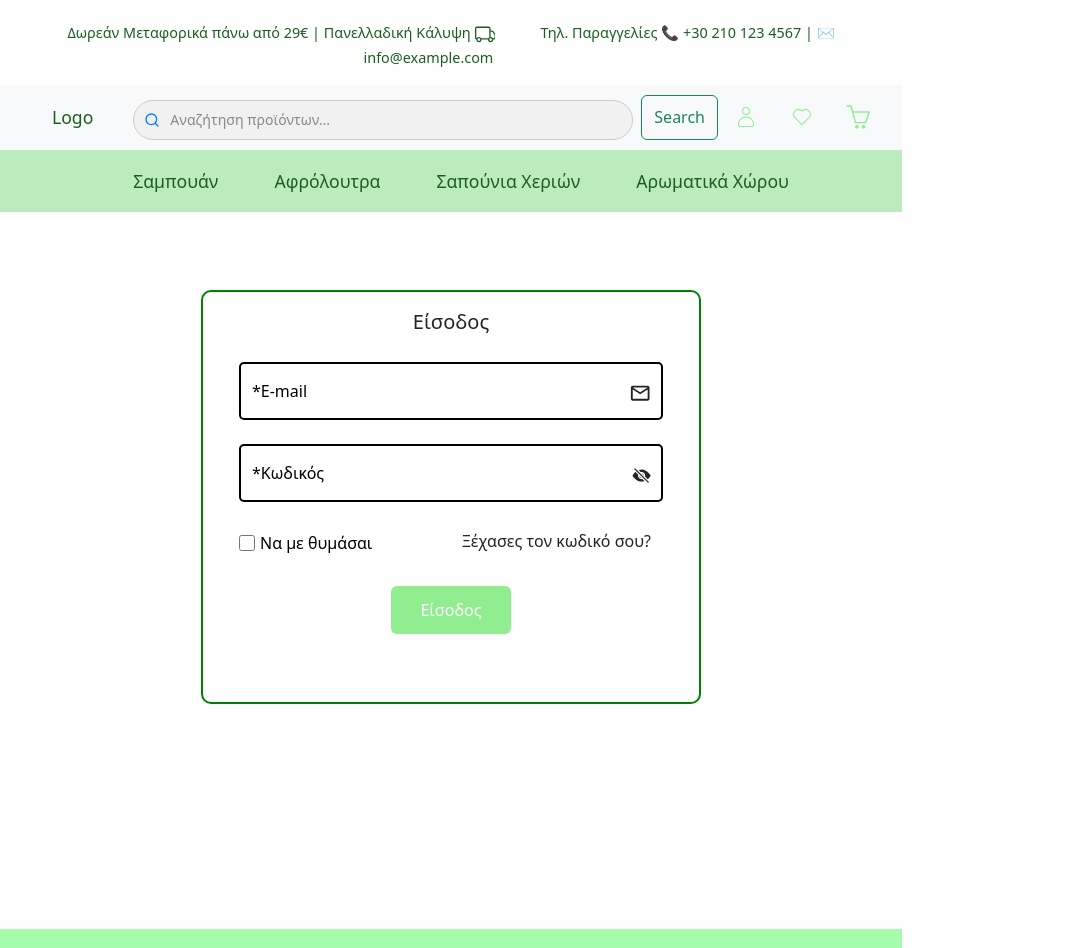
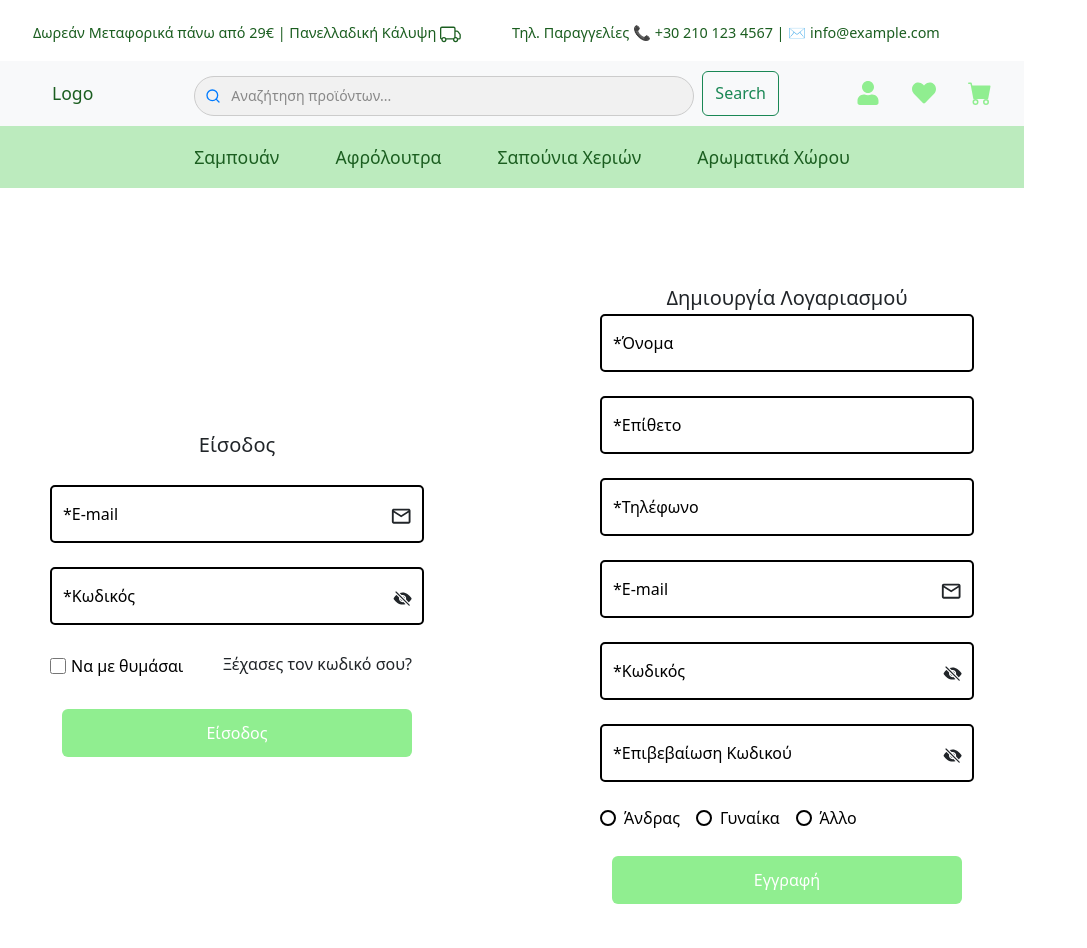
Before and after one commit to MR-Liakos/Project-E-Shop, a React (Vite) app in the folder Project/Frontend/app/: page /Login in a window 1280 px wide. Shown: the top 948 px of the page, without its empty margins (0-1087 px from the left). Built offline with nearby package versions, Linux system fonts and the light colour scheme.

Commit message:
Added Register form

```diff
--- a/Project/Frontend/app/src/Components/Navbars/TopNavbar.jsx
+++ b/Project/Frontend/app/src/Components/Navbars/TopNavbar.jsx
@@ -2,9 +2,8 @@ import React from 'react';
 import { Link, useNavigate } from 'react-router-dom';
 import SearchBar from '../SmallComponents/SearchBar';
 import './TopNavbar.css';
-import { SlBasket } from "react-icons/sl";
-import { CiHeart } from "react-icons/ci";
-import { CiUser } from "react-icons/ci";
+import { BsCartFill } from "react-icons/bs";import { FaHeart } from "react-icons/fa";
+import { FaUser } from "react-icons/fa";
 import { BsTruck } from "react-icons/bs";
 
 
@@ -28,7 +27,6 @@ const TopNavbar = () => {
                 </div>
             </div>
 
-
             {/* Main Navbar */}
             <nav className="navbar navbar-expand-lg bg-body-tertiary top-navbar">
                 <div className="container-fluid navbar-container">
@@ -47,9 +45,9 @@ const TopNavbar = () => {
 
                     {/* Icons Section */}
                     <div className="icons">
-                        <CiUser className="Icons" onClick={handleLoginClick} />
-                        <CiHeart className="Icons" />
-                        <SlBasket className="Icons" />
+                        <FaUser className="Icons" onClick={handleLoginClick} />
+                        <FaHeart className="Icons"/>
+                        <BsCartFill className="Icons" name="cart"/>
                     </div>
                 </div>
             </nav>
--- a/Project/Frontend/app/src/Components/Pages/Login.css
+++ b/Project/Frontend/app/src/Components/Pages/Login.css
@@ -0,0 +1,6 @@
+.login-section, .register-section {
+    padding: 20px;
+    box-shadow: 0 4px 10px rgba(0, 0, 0, 0.1);
+    border-radius: 8px;
+    background-color: #f8f9fa; /* Ανοιχτό φόντο */
+}
--- a/Project/Frontend/app/src/Components/Pages/Login.jsx
+++ b/Project/Frontend/app/src/Components/Pages/Login.jsx
@@ -1,20 +1,28 @@
-import React from 'react'
-import Footer from '../Navbars/Footer'
-import Navbar from '../Navbars/Navbar'
-import TopNavbar from '../Navbars/TopNavbar'
-import LoginRegister from '../SmallComponents/LoginRegister'
+import React from 'react';
+import Footer from '../Navbars/Footer';
+import Navbar from '../Navbars/Navbar';
+import TopNavbar from '../Navbars/TopNavbar';
+import LoginForm from '../SmallComponents/LoginForm';
+import Register from '../SmallComponents/Register';
+
 const Login = () => {
     return (
         <>
             <TopNavbar />
             <Navbar />
             <div className="home-container">
-
-                <LoginRegister></LoginRegister>
+                <div className="container d-flex justify-content-between align-items-center flex-wrap" style={{ minHeight: "80vh" }}>
+                    <div className="login-section" style={{ flex: 1, maxWidth: "45%" }}>
+                        <LoginForm />
+                    </div>
+                    <div className="register-section" style={{ flex: 1, maxWidth: "45%" }}>
+                        <Register />
+                    </div>
+                </div>
                 <Footer />
             </div>
         </>
-    )
-}
+    );
+};
 
-export default Login
+export default Login;
--- a/Project/Frontend/app/src/Components/SmallComponents/LoginRegister.css
+++ b/Project/Frontend/app/src/Components/SmallComponents/LoginForm.css
@@ -21,7 +21,7 @@ input:invalid:focus ~ .invalid-feedback {
 }
 .FullModal {
     margin-top: 50px;
-    border: 2px solid green;
+    border: 2px solid white;
     border-radius: 10px;
     padding: 20px;
     background-color: white;
@@ -37,7 +37,7 @@ input:invalid:focus ~ .invalid-feedback {
     box-shadow: none;
     margin-top: -1rem;
     margin-bottom: -2rem;
-    width: 120px;
+    width: 1250px;
 }
 .FullModal .btnlogin:hover{
     background: rgb(37, 148, 37);
--- a/Project/Frontend/app/src/Components/SmallComponents/LoginRegister.jsx
+++ b/Project/Frontend/app/src/Components/SmallComponents/LoginForm.jsx
@@ -1,10 +1,10 @@
-import React, { useState, useContext } from 'react';
+import React, { useState } from 'react';
 import { Link, useNavigate } from 'react-router-dom';
-import './LoginRegister.css';
+import './LoginForm.css';
 import { IoEye, IoEyeOff } from "react-icons/io5";
 import { MdOutlineMailOutline } from "react-icons/md";
 
-export default function LoginRegister() {
+export default function LoginForm() {
   const [showPassword, setShowPassword] = useState(false);
   const navigate = useNavigate();
 
@@ -76,11 +76,6 @@ export default function LoginRegister() {
               </div>
             </form>
           </div>
-          <div className="modal-footer">
-            <div className="d-flex justify-content-center w-100">
-
-            </div>
-          </div>
         </div>
       </div>
     </div>
--- /dev/null
+++ b/Project/Frontend/app/src/Components/SmallComponents/Register.jsx
@@ -0,0 +1,196 @@
+import React, { useState } from "react";
+import { useNavigate } from "react-router-dom";
+import "./Register.css";
+import { IoEye, IoEyeOff } from "react-icons/io5";
+import { MdOutlineMailOutline } from "react-icons/md";
+
+export default function Register() {
+  const [showPassword, setShowPassword] = useState(false);
+  const navigate = useNavigate();
+
+  const togglePasswordVisibility = () => {
+    setShowPassword((prev) => !prev);
+  };
+
+  return (
+    <div
+      className="modal show ModalCustom"
+      tabIndex="-1"
+      aria-labelledby="exampleModalLabel"
+    >
+      <div className="modal-dialog modal-dialog-centered">
+        <div className="modal-content FullModal">
+          <div className="header-title">
+            <h1
+              className="modal-title fs-5 d-flex justify-content-center w-100"
+              id="exampleModalLabel"
+              style={{ paddingBottom: "5px" }}
+            >
+              Δημιουργία Λογαριασμού
+            </h1>
+          </div>
+          <div className="modal-body">
+            <form id="form">
+
+
+              {/* Όνομα, Επίθετο, Τηλέφωνο */}
+              <div className="form-floating mb-4">
+                <input
+                  type="text"
+                  className="form-control c-input"
+                  id="name"
+                  placeholder="Όνομα*"
+                  name="name"
+                  required
+                />
+                <label htmlFor="name">*Όνομα</label>
+              </div>
+              <div className="form-floating mb-4">
+                <input
+                  type="text"
+                  className="form-control c-input"
+                  id="surname"
+                  placeholder="Επίθετο*"
+                  name="surname"
+                  required
+                />
+                <label htmlFor="surname">*Επίθετο</label>
+              </div>
+              <div className="form-floating mb-4">
+                <input
+                  type="tel"
+                  className="form-control c-input"
+                  id="phone"
+                  placeholder="Τηλέφωνο*"
+                  name="phone"
+                  required
+                />
+                <label htmlFor="phone">*Τηλέφωνο</label>
+              </div>
+{/* E-mail */}
+<div className="form-floating mb-4 mt-4">
+                <input
+                  type="email"
+                  className="form-control c-input"
+                  id="loginEmail"
+                  placeholder="E-mail"
+                  name="email"
+                  required
+                />
+                <label htmlFor="loginEmail">*E-mail</label>
+                <MdOutlineMailOutline
+                  className="email-icon"
+                  size="1.4rem"
+                />
+              </div>
+
+              {/* Κωδικός */}
+              <div className="form-floating mb-4 position-relative input-container">
+                <input
+                  type={showPassword ? "text" : "password"}
+                  className="form-control c-input"
+                  id="loginPassword"
+                  placeholder="Κωδικός"
+                  name="password"
+                  required
+                />
+                <label htmlFor="loginPassword">*Κωδικός</label>
+                {showPassword ? (
+                  <IoEye
+                    className="toggle-password-icon"
+                    onClick={togglePasswordVisibility}
+                    size="1.2rem"
+                  />
+                ) : (
+                  <IoEyeOff
+                    className="toggle-password-icon"
+                    onClick={togglePasswordVisibility}
+                    size="1.2rem"
+                  />
+                )}
+              </div>
+
+              {/* Επιβεβαίωση Κωδικού */}
+              <div className="form-floating mb-4 position-relative input-container">
+                <input
+                  type={showPassword ? "text" : "password"}
+                  className="form-control c-input"
+                  id="confirmPassword"
+                  placeholder="Επιβεβαίωση Κωδικού"
+                  name="confirmPassword"
+                  required
+                />
+                <label htmlFor="confirmPassword">*Επιβεβαίωση Κωδικού</label>
+                {showPassword ? (
+                  <IoEye
+                    className="toggle-password-icon"
+                    onClick={togglePasswordVisibility}
+                    size="1.2rem"
+                  />
+                ) : (
+                  <IoEyeOff
+                    className="toggle-password-icon"
+                    onClick={togglePasswordVisibility}
+                    size="1.2rem"
+                  />
+                )}
+              </div>
+              {/* Ραδιοκουμπιά */}
+              <div className="mb-4">
+                <div className="form-check form-check-inline">
+                  <input
+                    className="form-check-input"
+                    type="radio"
+                    name="gender"
+                    id="male"
+                    value="Άνδρας"
+                  />
+                  <label className="form-check-label" htmlFor="male">
+                    Άνδρας
+                  </label>
+                </div>
+                <div className="form-check form-check-inline">
+                  <input
+                    className="form-check-input"
+                    type="radio"
+                    name="gender"
+                    id="female"
+                    value="Γυναίκα"
+                  />
+                  <label className="form-check-label" htmlFor="female">
+                    Γυναίκα
+                  </label>
+                </div>
+                <div className="form-check form-check-inline">
+                  <input
+                    className="form-check-input"
+                    type="radio"
+                    name="gender"
+                    id="other"
+                    value="Άλλο"
+                  />
+                  <label className="form-check-label" htmlFor="other">
+                    Άλλο
+                  </label>
+                </div>
+              </div>
+
+              {/* Κουμπί */}
+              <div className="modal-footer modalbtn">
+                <div className="d-flex justify-content-center w-100">
+                  <button
+                    className="btn py-2 btnlogin"
+                    type="submit"
+                    value="Εγγραφή"
+                  >
+                    Εγγραφή
+                  </button>
+                </div>
+              </div>
+            </form>
+          </div>
+        </div>
+      </div>
+    </div>
+  );
+}
```
Also changed, not shown: Project/Frontend/app/src/Components/SmallComponents/Register.css (added).
